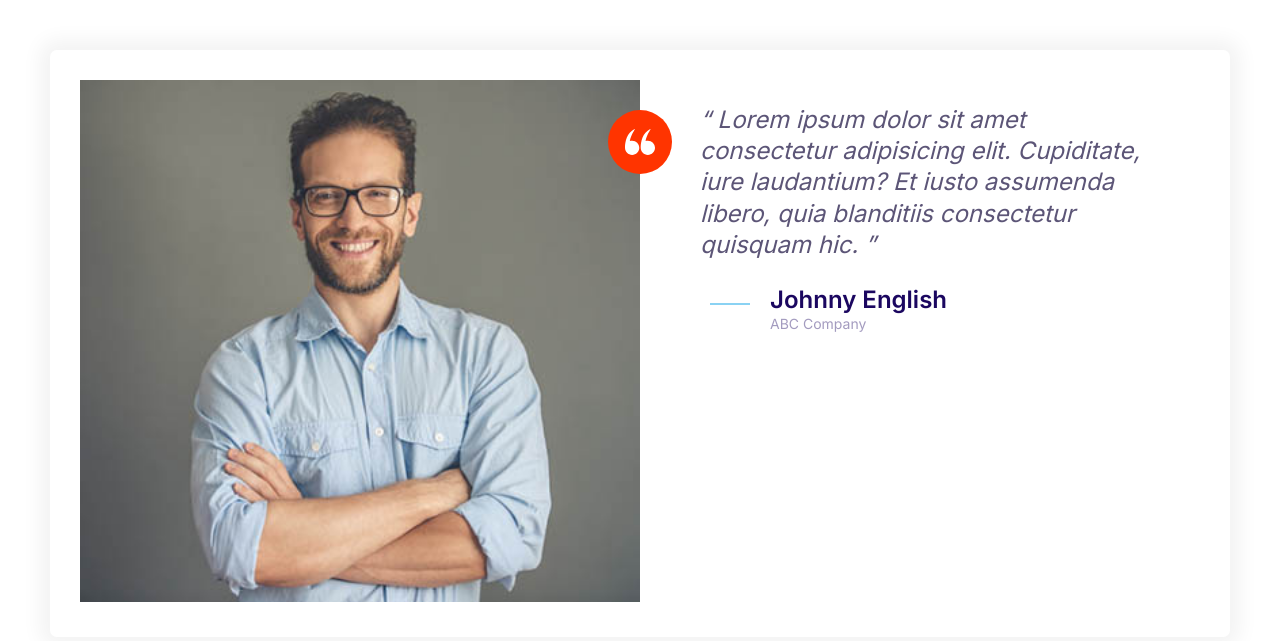
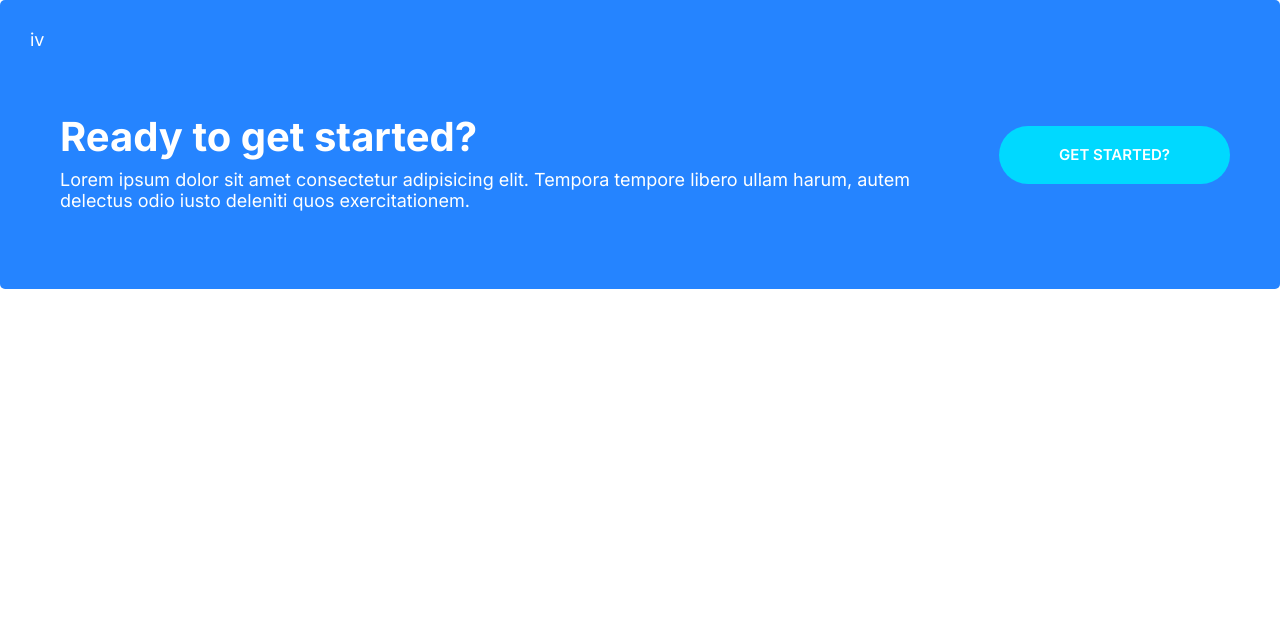
Before and after one commit to nanamwangaza/Nana-Hostings, a plain HTML site: page index.html in a window 1280 px wide. Drawn offline with Linux system fonts and the light colour scheme.

Commit message:
Created callouts component

```diff
--- a/CSS/styles.css
+++ b/CSS/styles.css
@@ -235,6 +235,11 @@ white-space: nowrap;
     /* coz by default is inline for <a> so we wouldn't be able to apply width */
 }
 
+.btn--stretched{
+    padding-left: 6rem;
+    padding-right: 6rem;
+    /* This is used in callouts  */
+}
 @media screen and (min-width:1024px){
     .btn{
         font-size: 1.5rem;
@@ -496,3 +501,44 @@ font-size: 2.4rem;
 .testimonial .quote{
     margin-left: 6rem;
 }
+
+/* Callouts */
+.callout{
+    padding: 3rem;
+    border-radius: 5px;
+}
+.callout--primary{
+    background: var(--color-primary);
+    color: white;
+}
+.callout__content{
+    padding: 3rem;
+    text-align: center;
+}
+.callout__heading{
+    color: white;
+}
+
+.callout .btn{
+    justify-self: center;
+    align-self: center;
+    /* JUSTIFY-SELF is for horizontal alignment of A GRID ITEM(single item), align-self for vertical */
+    /* before alignment the button was so big. why??? */
+}
+
+@media screen and (min-width:768px){
+
+    .callout .grid--1x2{
+        grid-template-columns: 1fr auto;
+        /* 1fr for content, then auto means that the button will fit the available space..sting like that */
+    }
+    .callout__content{
+        text-align: left;
+    }
+
+    .callout .btn{
+        justify-self: start;
+        /* for wider screens we want the button to be closer to the callout__content */
+        margin:0 2rem;
+    }
+}
--- a/index.html
+++ b/index.html
@@ -14,49 +14,19 @@
     <link rel="stylesheet" href="CSS/styles.css" />
     <title>Document</title>
   </head>
-  <body style="padding: 5rem;">
-
-    <div class="card testimonial card--testimonial">
-
-      <div class="grid grid--1x2">
-        <div class="testimonial__image">
-            <img  src="images/testimonial.jpg" alt="A happy smiling customer" />
-            <span class="icon-container icon-container--accent">
-                <svg class="icon icon--small icon--white">
-                    <use xlink:href="images/sprite.svg#quotes"></use>
-                  </svg>
-            </span>
-        </div>
-
-        <div >
-            <!-- took the quote component and placed it here -->
-            <blockquote class="quote">
-                <!-- block quote is ablock element but you can also use <q> which is inline -->
-              <p class="quote__text">
-                Lorem ipsum dolor sit amet consectetur adipisicing elit. Cupiditate,
-                iure laudantium? Et iusto assumenda libero, quia blanditiis consectetur
-                quisquam hic.
-              </p>
-              <footer>
-                  <div class="media">
-                    <div class="media__image">
-                      <svg class="icon icon--primary quote__line">
-                        <!-- added another class quote__line so as to separate it's properties from icon  -->
-                        <use xlink:href="images/sprite.svg#line"></use>
-                      </svg>
-                    </div>
-                    <div class="media__body">
-                      <h3 class="media__title quote__author">Johnny English</h3>
-                      <p class="media__description quote__company">
-                       ABC Company
-                      </p>
-                    </div>
-                  </div>
-              </footer>
-            </blockquote>
-        </div>
+  <body>
+    <div class="callout callout--primary ">
+      iv<d class=" grid grid--1x2">
+          <div class="callout__content">
+            <h2 class="callout__heading">Ready to get started?</h2>
+            <p class="callout__description">
+              Lorem ipsum dolor sit amet consectetur adipisicing elit. Tempora
+              tempore libero ullam harum, autem delectus odio iusto deleniti quos
+              exercitationem.
+            </p>
+          </div>
+          <a href="" class="btn  btn--stretched btn--secondary">GET STARTED?</a>
+              </div>
       </div>
-
-    </div>
   </body>
 </html>
```
Also changed, not shown: Components/callouts.html (added, +13 -0 lines).
